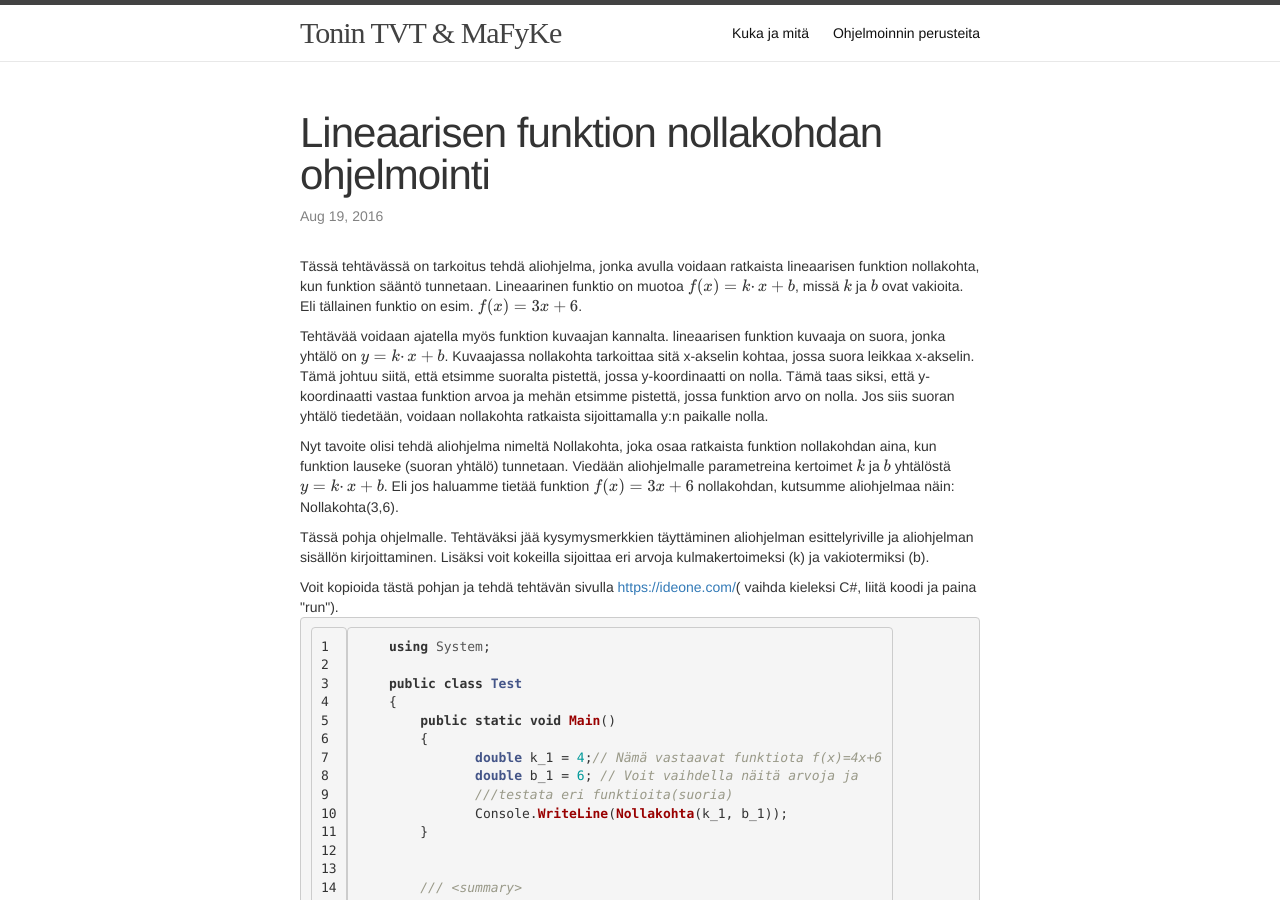
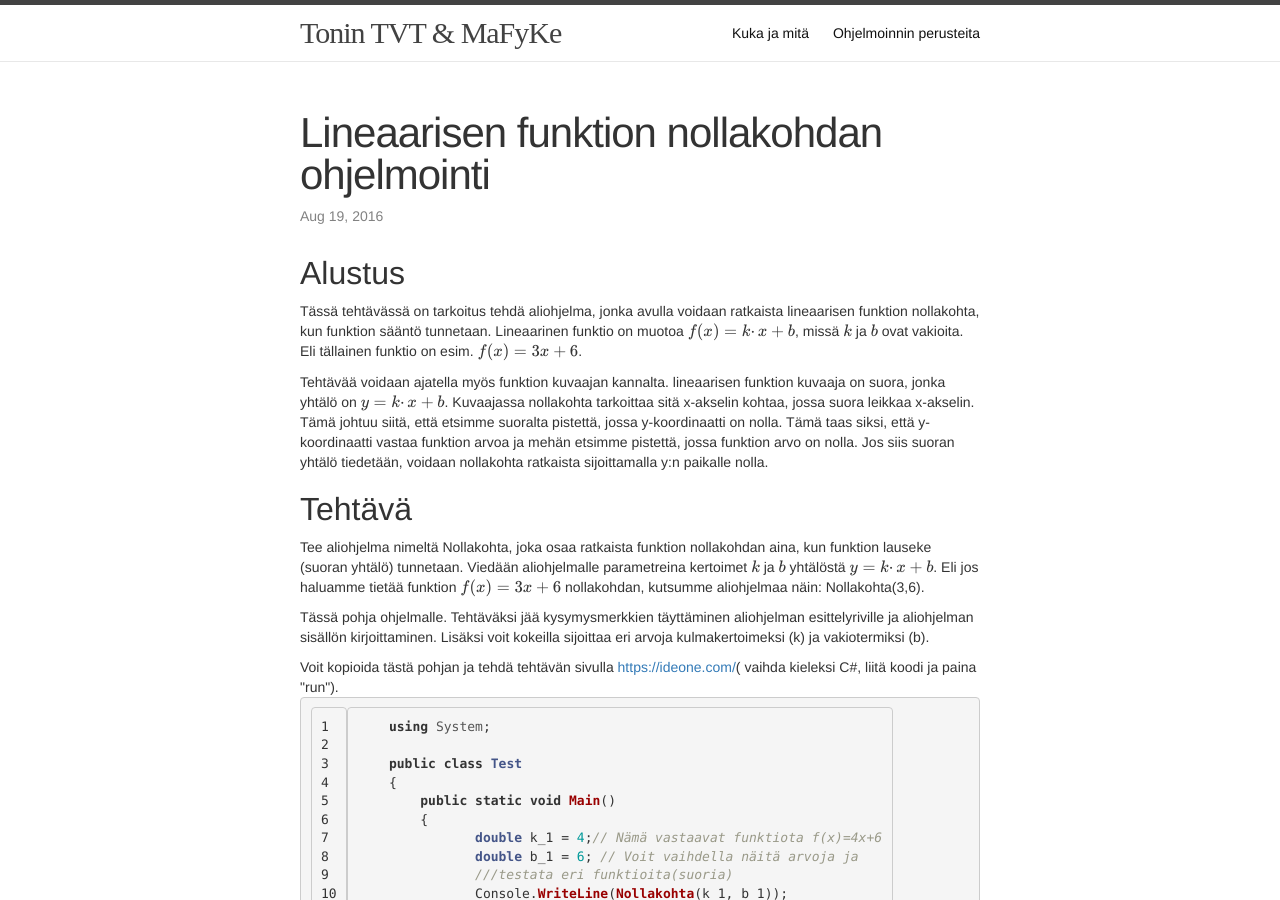
Before and after one commit to tonipikkarainen/tonipikkarainen.github.io, a Jekyll site: the page built from _posts/2016-08-19-nollakohta.html, in a window 1280 px wide and 900 px high. Built offline with Jekyll 4.4.1, drawn with Linux system fonts in a browser that asks for light colours; some web fonts are replaced; formulas are drawn with MathJax 3; comment, search, counter and statistics services are not loaded.

Commit message:
tehtävä nollakohat

```diff
--- a/_posts/2016-08-19-nollakohta.html
+++ b/_posts/2016-08-19-nollakohta.html
@@ -5,6 +5,9 @@ date:   2016-08-19 17:00:43 +0300
 categories: jekyll update
 ---
 <div>
+<h2>
+Alustus
+</h2>
 <p>Tässä tehtävässä on tarkoitus tehdä aliohjelma, jonka avulla voidaan ratkaista
 lineaarisen funktion nollakohta, kun funktion sääntö tunnetaan. Lineaarinen funktio
 on muotoa \(f(x)=k\cdotp x+b\), missä \(k\) ja \(b\) ovat vakioita. Eli tällainen
@@ -19,8 +22,11 @@ vastaa funktion arvoa ja mehän etsimme pistettä, jossa funktion arvo on nolla.
 Jos siis suoran yhtälö tiedetään, voidaan nollakohta ratkaista sijoittamalla y:n
 paikalle nolla.
 </p>
+<h2>
+Tehtävä
+</h2>
 <p>
-Nyt tavoite olisi tehdä aliohjelma nimeltä Nollakohta, joka osaa ratkaista
+Tee aliohjelma nimeltä Nollakohta, joka osaa ratkaista
 funktion nollakohdan aina, kun funktion lauseke (suoran yhtälö) tunnetaan.
 Viedään aliohjelmalle parametreina kertoimet \(k\) ja \(b\) yhtälöstä \(y=k\cdotp x+b\).
 Eli jos haluamme tietää funktion \(f(x)=3x+6\) nollakohdan, kutsumme aliohjelmaa
```
